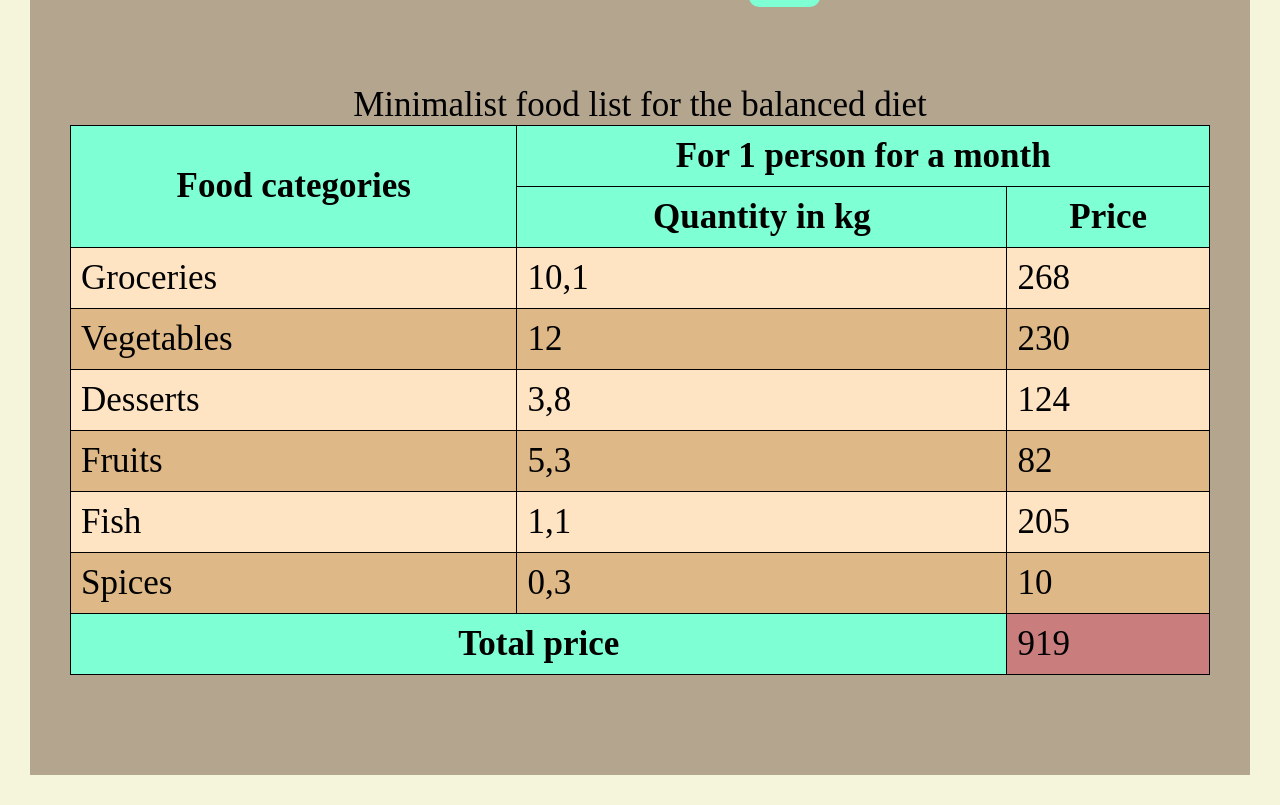
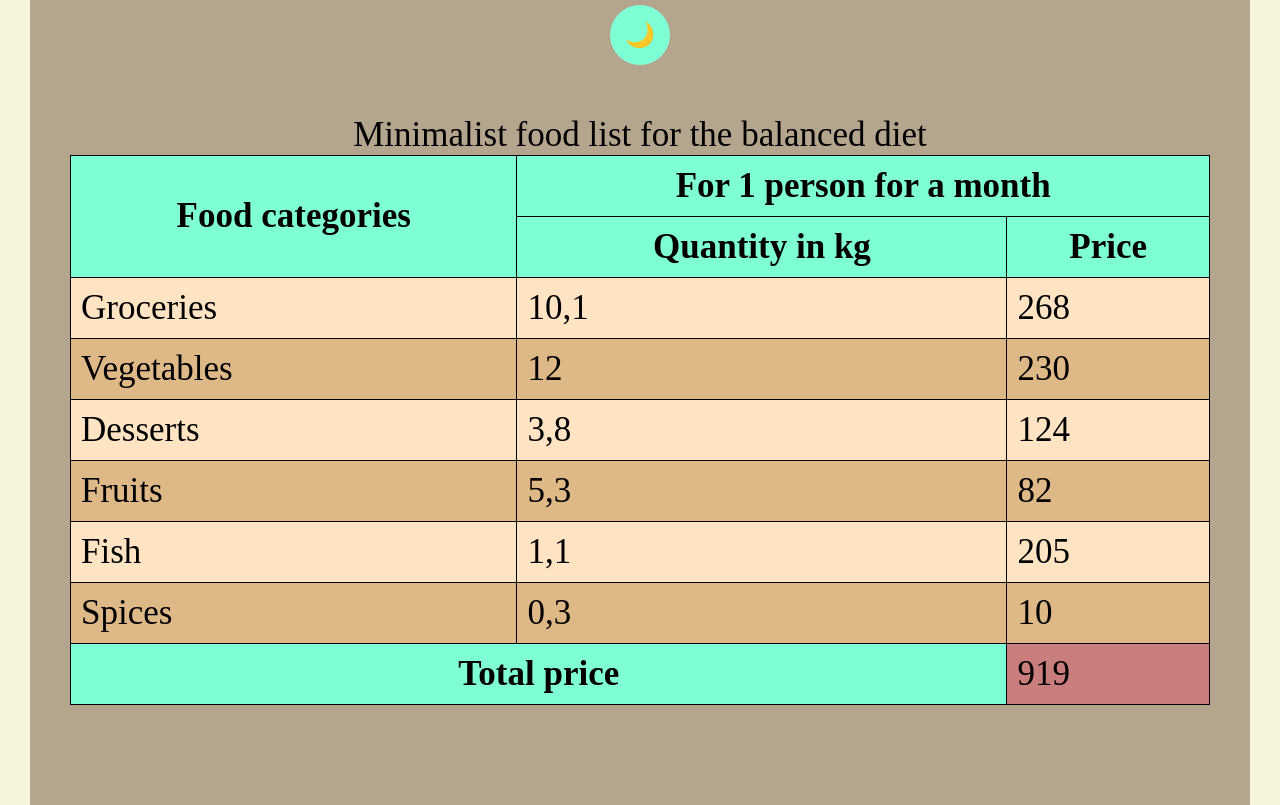
Before and after one commit to Viktor-Baratej/Table, a plain HTML site: page index.html in a window 1280 px wide. Shown: the part 72-877 px from the top of the page. Before the commit the page ends 847 px from the top, so only its background shows below. Drawn offline with Linux system fonts and the light colour scheme.

Commit message:
add toggle fixed

```diff
--- a/index.html
+++ b/index.html
@@ -10,7 +10,10 @@
     <section class="table-section">
 <div class="container">
         <h1 class="table-title">HTML-TABLE</h1>
-         <button id="theme-toggle">🌙</button>
+         <button id="theme-toggle">
+  <span id="theme-icon">🌙</span>
+</button>
+
         <div class="table-container">
             <table class="table">
 
--- a/styless.css
+++ b/styless.css
@@ -1,72 +1,3 @@
-/* * {
-  margin: 0;
-  padding: 0;
-  box-sizing: border-box;
-}
-
-body {
-  background-color: beige;
-  color: black;
-  font-size: 35px;
-  display: flex;
-  justify-content: center;
-  align-items: center;
-  height: 100vh;
-  margin: 0;
-}
-
-.table-section {
-  padding-bottom: 100px;
-  padding-right: 40px;
-  padding-left: 40px;
-  max-width: 1220px;
-  width: 100%;
-  background-color: rgb(180, 165, 143);
-}
-
-.table {
-  border-collapse: collapse;
-  width: 100%;
-}
-
-.table-title {
-  text-align: center;
-  color: rgb(68, 43, 13);
-  font-weight: bold;
-  margin-bottom: 100px;
-}
-
-.caption-title {
-  margin-bottom: 40px;
-}
-
-th,
-tr,
-td {
-  border: 1px solid black;
-  padding: 10px 10px;
-}
-
-th {
-  background-color: aquamarine;
-}
-
-.Total-price {
-  background-color: rgb(201, 125, 125);
-}
-
-.table tbody tr:nth-child(odd) {
-  background-color: bisque;
-}
-
-.table tbody tr:nth-child(even) {
-  background-color: burlywood;
-}
-
-td:hover {
-  cursor: pointer;
-  background-color: brown;
-} */
 * {
   box-sizing: border-box;
 }
@@ -109,16 +40,19 @@ body {
 
 /* Кнопка перемикання теми */
 #theme-toggle {
-  position: absolute;
-  top: 30px;
-  right: 460px;
-  padding: 10px 20px;
-  font-size: 25px;
+  padding: 10px 15px;
+  font-size: 24px;
   border: none;
   cursor: pointer;
   background-color: var(--th-bg);
   color: var(--text-color);
-  border-radius: 10px;
+  border-radius: 50%;
+  width: 60px;
+  height: 60px;
+  display: flex;
+  justify-content: center;
+  align-items: center;
+  margin: 50px auto;
 }
 
 #theme-toggle:hover {
@@ -143,7 +77,6 @@ body {
 .table-title {
   text-align: center;
   font-weight: bold;
-  margin-bottom: 100px;
 }
 
 th,
--- a/toggle.js
+++ b/toggle.js
@@ -1,4 +1,5 @@
 const toggleButton = document.getElementById("theme-toggle");
+const themeIcon = document.getElementById("theme-icon");
 const body = document.body;
 
 // Перевіряємо, чи є збережена тема в localStorage
@@ -6,16 +7,19 @@ const currentTheme = localStorage.getItem("theme");
 
 if (currentTheme) {
   body.classList.add(currentTheme);
+  // Змінюємо іконку відповідно до теми
+  themeIcon.textContent = currentTheme === "dark-theme" ? "🌞" : "🌙";
 }
 
 // Перемикаємо тему при натисканні кнопки
 toggleButton.addEventListener("click", () => {
   body.classList.toggle("dark-theme");
 
-  // Збереження вибору теми
   if (body.classList.contains("dark-theme")) {
     localStorage.setItem("theme", "dark-theme");
+    themeIcon.textContent = "🌞"; // Сонце для світлої теми
   } else {
     localStorage.setItem("theme", "light-theme");
+    themeIcon.textContent = "🌙"; // Місяць для темної теми
   }
 });
```
